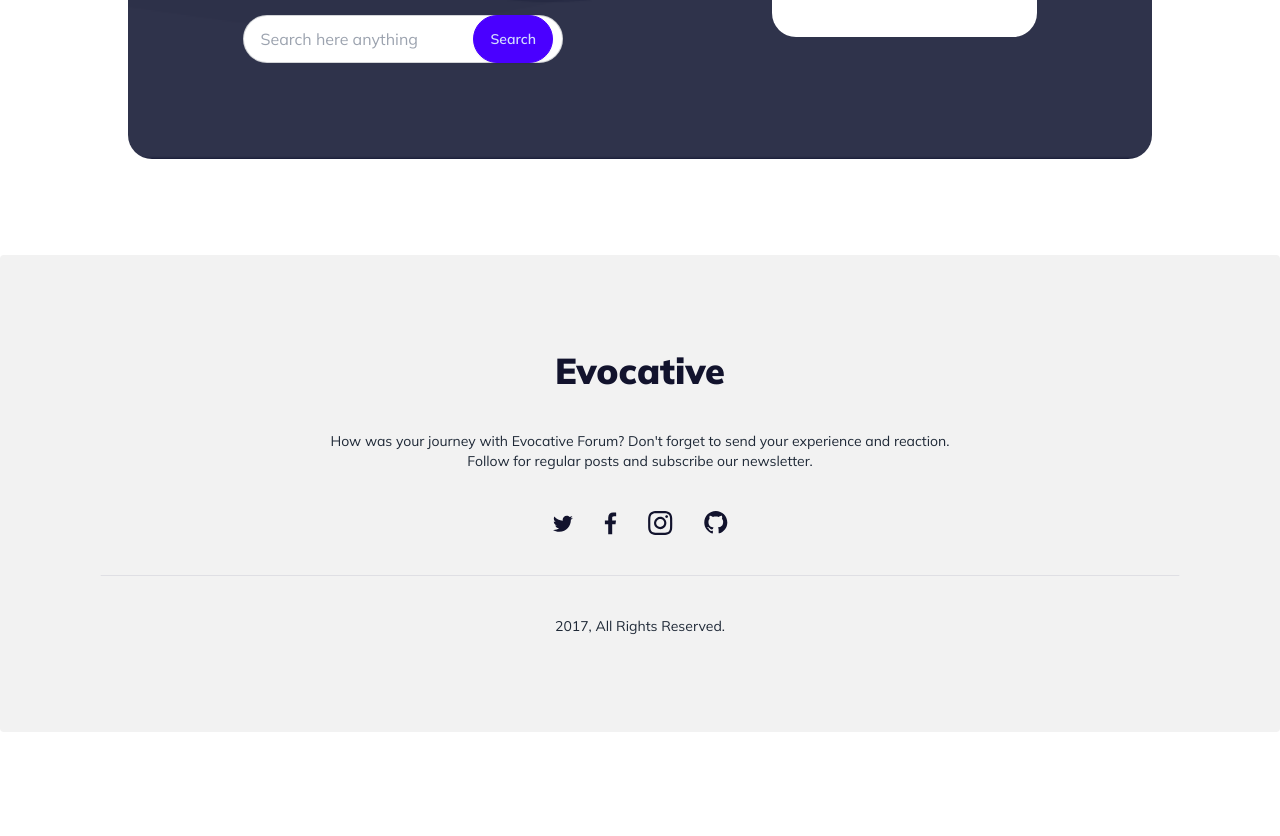
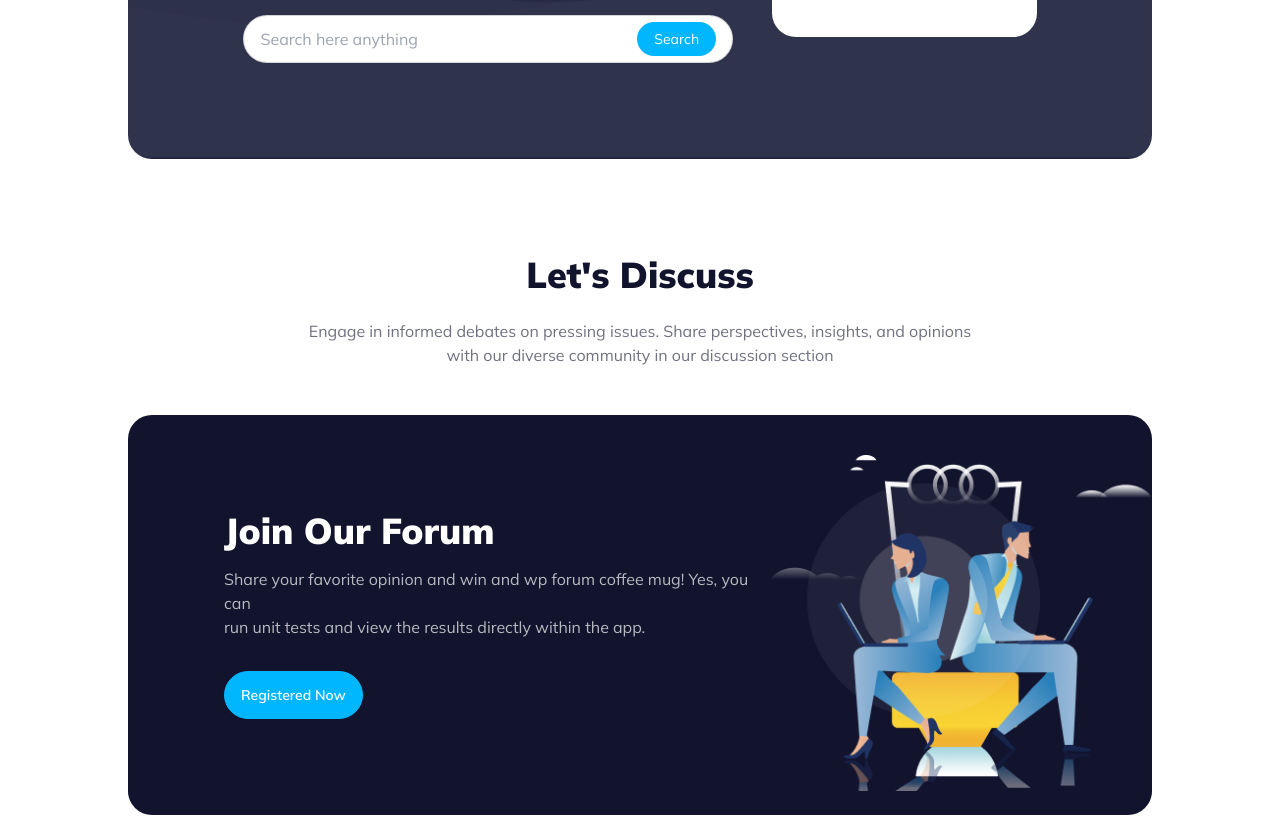
Before and after one commit to MritulAich/B9-A6, a plain HTML site: page index.html in a window 1280 px wide. Shown: the part 476-1312 px from the top of the page. Before the commit the page ends 1208 px from the top, so only its background shows below. Drawn offline with nearby package versions, Linux system fonts and the light colour scheme.

Commit message:
some section has designed

```diff
--- a/index.html
+++ b/index.html
@@ -29,10 +29,10 @@
                 <div class="tooltip" data-tip="Home">
                     <button class="btn rounded-full"><img src="./icons/home.svg"></button>
                 </div>
-                <div class="tooltip" data-tip="Tooltip">
+                <div class="tooltip" data-tip="Write">
                     <button class="btn rounded-full"><img src="./icons/pen.svg"></button>
                 </div>
-                <div class="tooltip" data-tip="Sign Up">
+                <div class="tooltip" data-tip="Add">
                     <button class="btn rounded-full"><img src="./icons/user.svg"></button>
                 </div>
                 <div class="tooltip" data-tip="Issue">
@@ -50,10 +50,10 @@
                         class="text-[#797DFC]">Evocative</span> Forum</h1>
                 <p class="mb-5 text-white text-opacity-80">Share your favorite opinion and win and wp <br>forum coffee
                     mug!</p>
-                <input id="search" type="text" placeholder="Search here anything"
-                    class="input input-bordered rounded-3xl w-full max-w-xs relative" />
-                <button onclick="searchBtn()"
-                    class="btn btn-primary rounded-3xl px-4 absolute ml-[-90px]">Search</button>
+                <label class="input input-bordered flex items-center gap-2 rounded-3xl">
+                    <input id="search" type="text" class="grow" placeholder="Search here anything" />
+                    <button onclick="searchBtn()" class="badge badge-info text-white p-4">Search</button>
+                </label>
             </div>
             <div class="bg-white rounded-3xl p-10 space-y-4">
                 <div class="flex flex-row justify-between">
@@ -77,7 +77,26 @@
     </header>
     <main class="mx-32">
 
+        <!-- Discuss -->
+        <section>
+            <h3 class="mt-24 mb-6 text-[#12132D] text-4xl font-black text-center">Let's Discuss</h3>
+            <p class="mb-12 text-[#12132D] opacity-60 text-center">
+                Engage in informed debates on pressing issues. Share perspectives, insights, and opinions <br>with our diverse community in our discussion section</p>
+        </section>
 
+        <section class="flex flex-row bg-[#12132D] rounded-3xl justify-evenly ">
+            <div class="text-white m-24 mr-0">
+                <h1 class="font-black text-4xl pb-4">Join Our Forum</h1>
+                <p class="opacity-70">Share your favorite opinion and win and wp forum coffee mug! Yes, you can <br>run unit tests and view the results directly within the app.</p>
+                <button class="btn btn-info rounded-3xl mt-8 text-white">Registered Now</button>
+            </div>
+            <div><img class="mt-10" src="./images/joinforum.png"></div>
+        </section>
+
+        <section>
+            <h3 class="mt-24 mb-6 text-[#12132D] text-4xl font-black text-center">Latest Posts</h3>
+            <p class="mb-12 text-[#12132D] opacity-60 text-center">Here you can discover some unknown truths written by our 3 famous science <br>journalist. Comment and share after reading.</p>
+        </section>
 
     </main>
     <footer class="footer footer-center p-24 mt-24 bg-base-200 text-base-content rounded">
```
